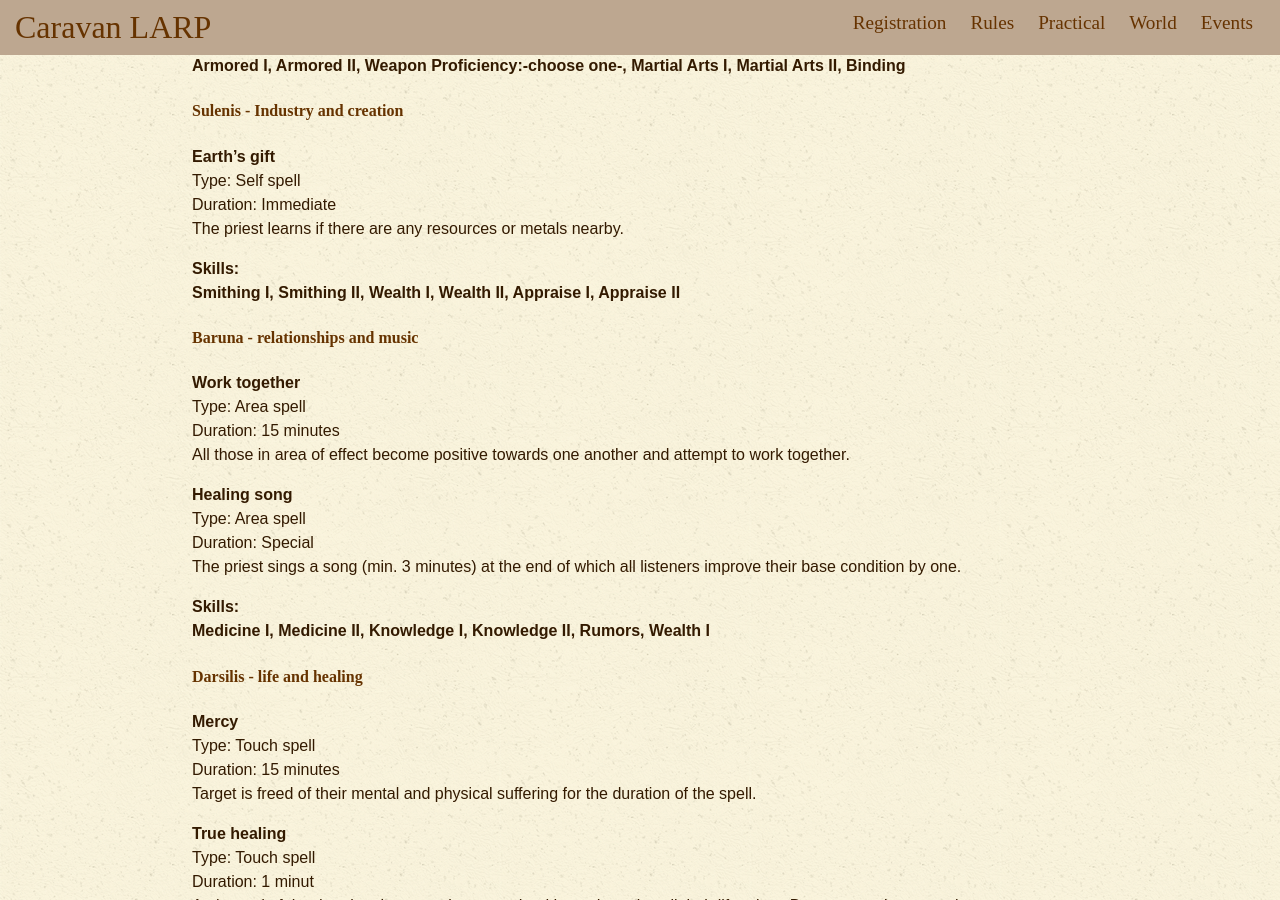
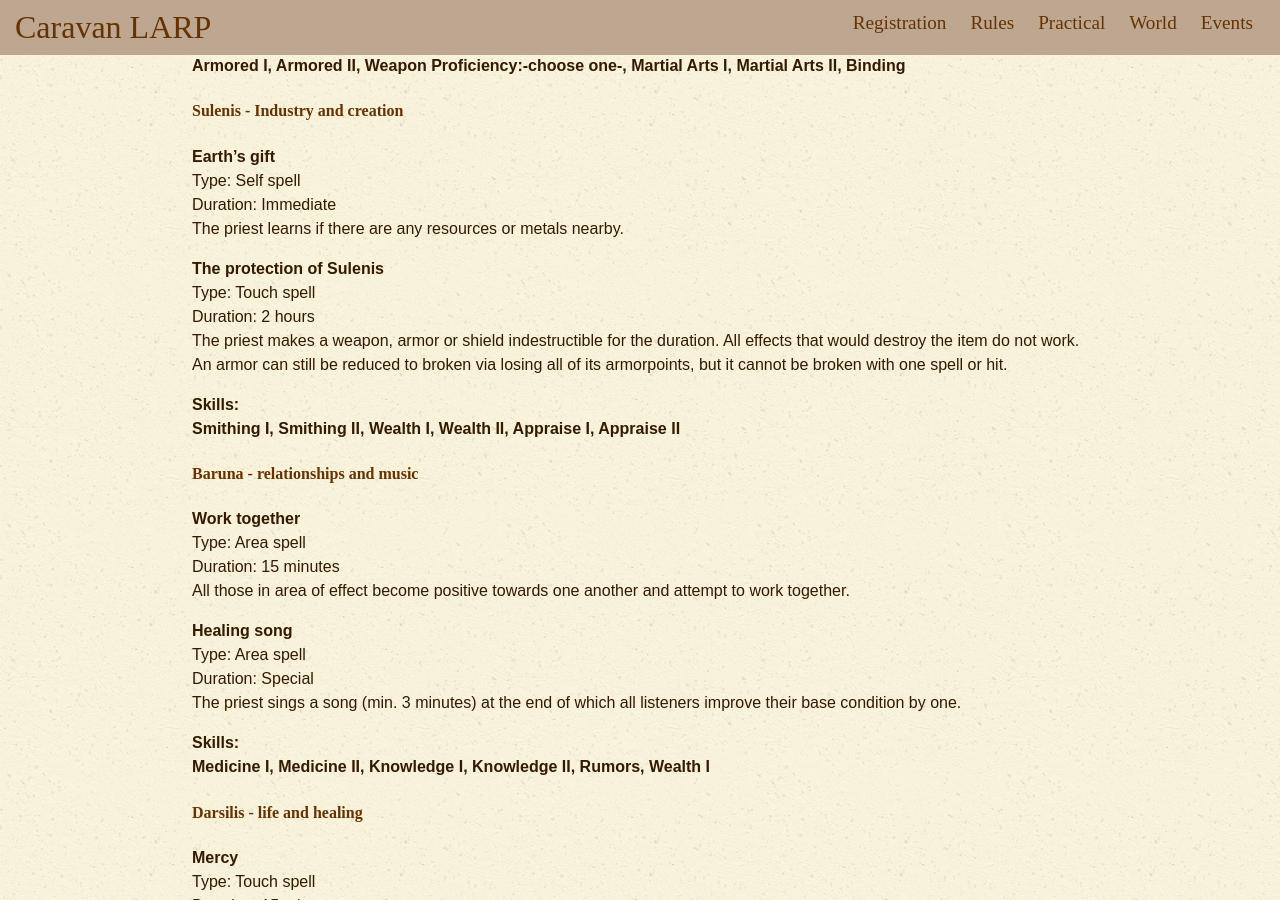
Before and after one commit to karavanlarp/karavanlarp.github.io, a Jekyll site: the page built from eng/rules/priest.md, in a window 1280 px wide and 900 px high, scrolled down 12559 px. Built offline with Jekyll 4.4.1, drawn with Linux system fonts in a browser that asks for light colours; some web fonts are replaced.

Commit message:
prayer update

```diff
--- a/eng/rules/priest.md
+++ b/eng/rules/priest.md
@@ -526,6 +526,12 @@ Type: Self spell<br />
 Duration: Immediate<br />
 The priest learns if there are any resources or metals nearby.
 
+**The protection of Sulenis**<br />
+Type: Touch spell<br />
+Duration: 2 hours<br />
+The priest makes a weapon, armor or shield indestructible for the duration. All effects that would destroy the item do not work. An armor can still be reduced to broken via losing all of its armorpoints, but it cannot be broken with one spell or hit.
+
+
 **Skills:**<br />
 **Smithing I, Smithing II, Wealth I, Wealth II, Appraise I, Appraise II**
 
```
